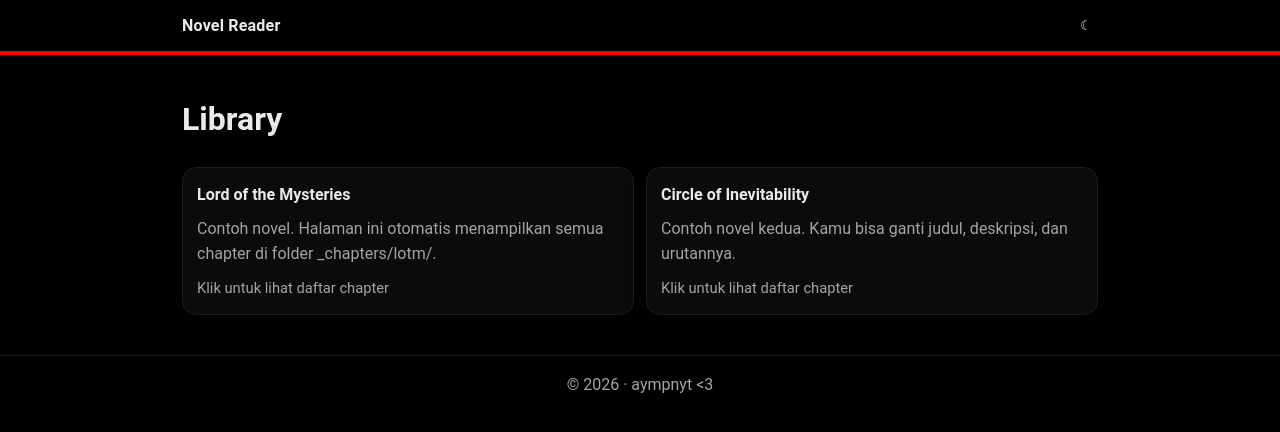
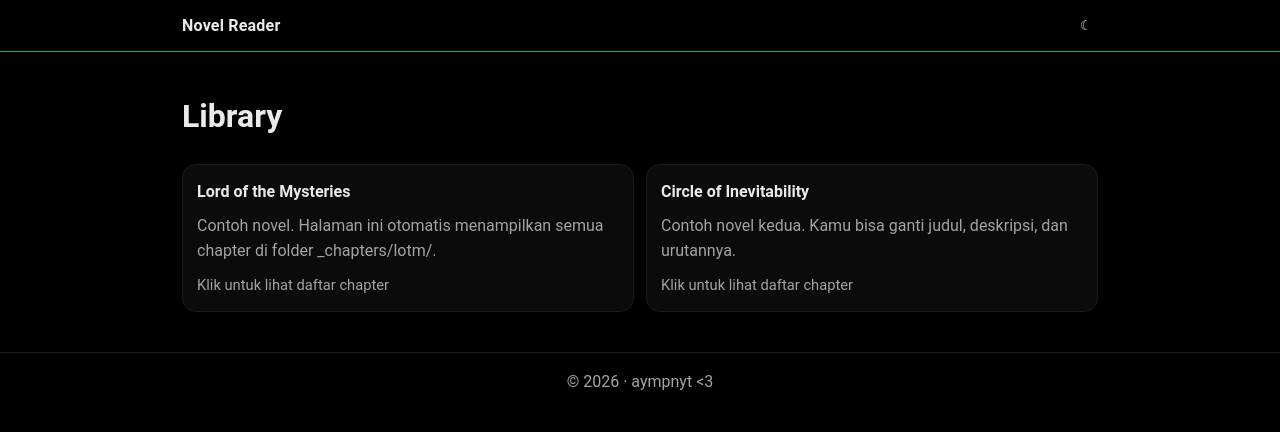
Before and after one commit to mumimoi/mumimoi.github.io, a Jekyll site: the page built from index.md, in a window 1280 px wide. Shown: the top 432 px of the page. Built offline with Jekyll 4.4.1, drawn with Linux system fonts in a browser that asks for light colours.

Commit message:
Update main.css

```diff
--- a/assets/css/main.css
+++ b/assets/css/main.css
@@ -75,7 +75,7 @@ code {
   position: sticky;
   top: 0;
   z-index: 50;
-  border-bottom: 1px solid var(--border);
+  border-bottom: 1px solid var(--accent) !important;
   background: rgba(0,0,0,.75);
   backdrop-filter: blur(10px);
 }
@@ -399,6 +399,3 @@ code {
 @media (prefers-reduced-motion: reduce) {
   * { scroll-behavior: auto !important; }
 }
-
-/* TEST: kalau garisnya dari topbar, ini pasti kelihatan merah */
-.topbar { border-bottom: 4px solid red !important; }
```
